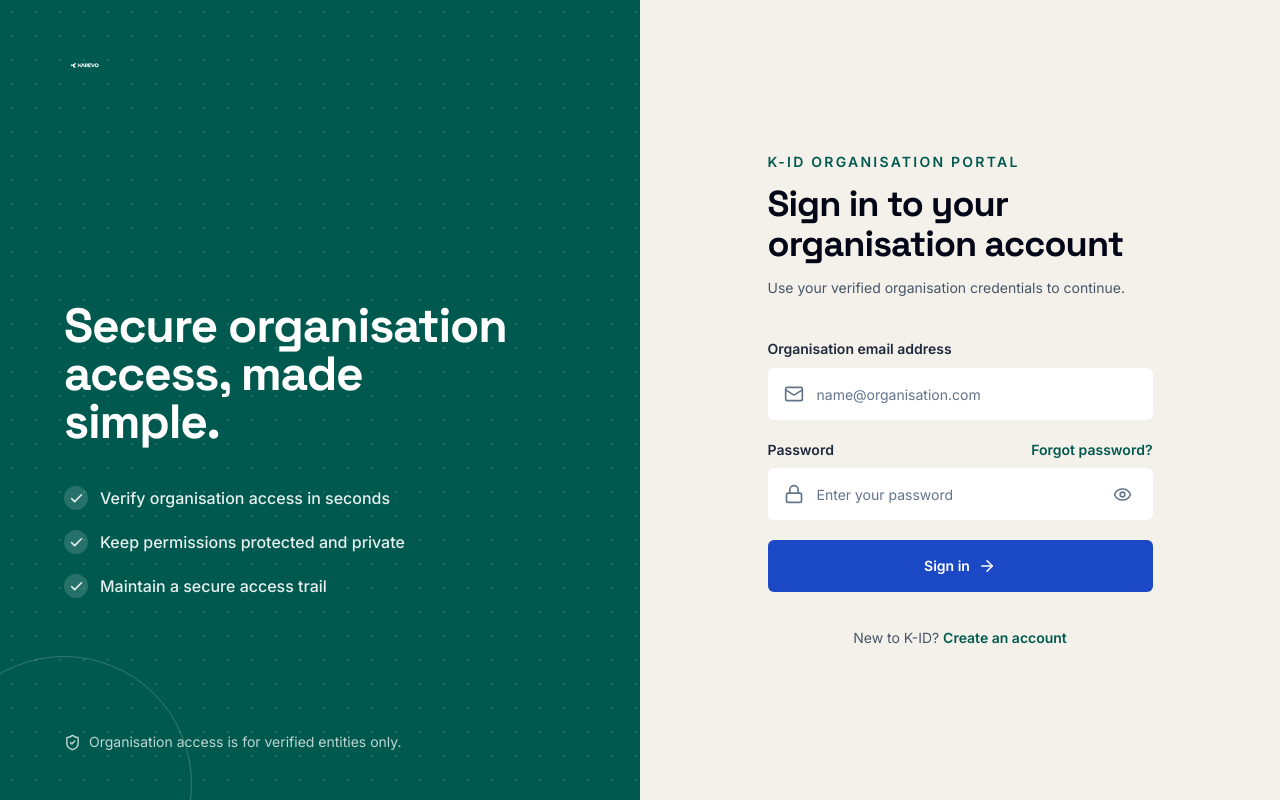
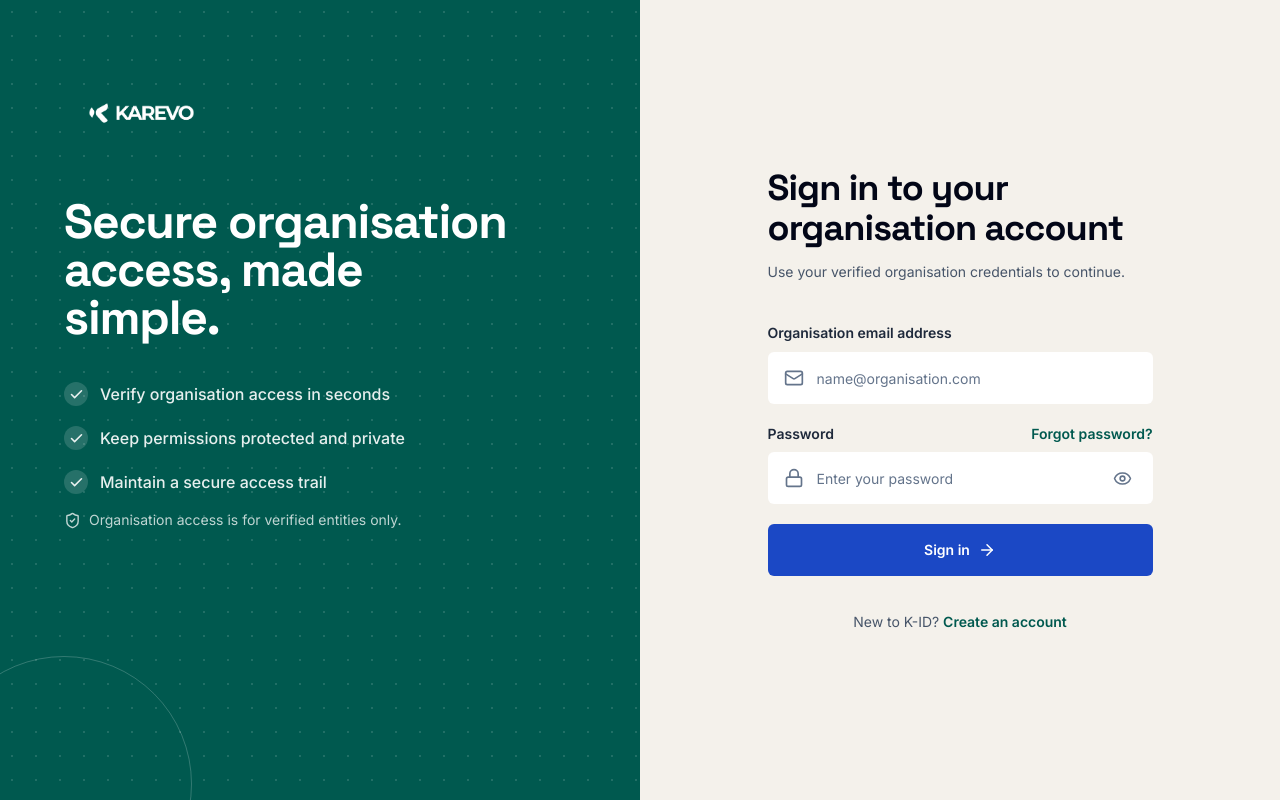
Before and after one commit to Karevo-technologies/karevo-users-webapp, a React (Vite) app: page /login in a window 1280 px wide. Built offline with nearby package versions, Linux system fonts and the light colour scheme.

Commit message:
feature login page added to ythe karevo repo

```diff
--- a/src/pages/login/page.tsx
+++ b/src/pages/login/page.tsx
@@ -71,6 +71,8 @@
   return (
     <main className="min-h-screen bg-[#f4f1eb] text-slate-900 antialiased">
       <div className="grid min-h-screen lg:grid-cols-[minmax(0,1fr)_minmax(0,1fr)]">
+
+        {/* left section where the welcome is */}
         <aside className="relative hidden overflow-hidden bg-[#00594f] px-10 py-12 text-white lg:flex lg:flex-col xl:px-16">
           <div
             className="pointer-events-none absolute inset-0 opacity-20"
@@ -81,16 +83,17 @@
             }}
           />
           <div className="pointer-events-none absolute -bottom-28 -left-16 h-64 w-64 rounded-full border border-white/20" />
-
+            {/* for the abstract circle at the bottob left conrn */}
           <div className="relative flex items-center">
             <img
               src={logo}
               alt="K-ID"
-              className="h-10 w-auto max-w-[150px] object-contain brightness-0 invert"
+              className="h-50 w-auto max-w-[150px] object-contain brightness-0 invert"
             />
+            {/* the invert might not be needed incase of white image provided */}
           </div>
 
-          <div className="relative my-auto max-w-xl pt-20">
+          <div className="relative max-w-xl">
             <h1 className="kv-display max-w-md text-4xl font-bold leading-[1.12] tracking-tight xl:text-5xl">
               Secure organisation access, made simple.
             </h1>
@@ -106,13 +109,31 @@
               ))}
             </ul>
           </div>
+          {/* the above has same code but different paprent style for padding nad margining, comment pout for reuse if needed later */}
+          {/* <div className="relative my-auto max-w-xl pt-20">
+            <h1 className="kv-display max-w-md text-4xl font-bold leading-[1.12] tracking-tight xl:text-5xl">
+              Secure organisation access, made simple.
+            </h1>
 
-          <p className="relative flex items-center gap-2 text-sm text-white/75">
+            <ul className="mt-10 space-y-5" aria-label="K-ID organisation benefits">
+              {organisationBenefits.map((benefit) => (
+                <li key={benefit} className="flex items-center gap-3 text-base font-medium text-white/90">
+                  <span className="flex h-6 w-6 shrink-0 items-center justify-center rounded-full bg-white/15">
+                    <Check size={15} strokeWidth={2.5} aria-hidden="true" />
+                  </span>
+                  {benefit}
+                </li>
+              ))}
+            </ul>
+          </div> */}
+
+          <p className="relative flex items-center gap-2 text-sm text-white/75 pt-4">
             <ShieldCheck size={17} aria-hidden="true" />
             Organisation access is for verified entities only.
           </p>
         </aside>
 
+        {/* Right section where the form is */}
         <section className="flex min-h-screen items-center justify-center px-6 py-12 sm:px-10 lg:px-16">
           <div className="w-full max-w-[385px]">
             <div className="mb-10 lg:hidden">
@@ -120,9 +141,9 @@
             </div>
 
             <header className="mb-9">
-              <p className="mb-3 text-sm font-semibold uppercase tracking-[0.16em] text-[#00594f]">
+              {/* <p className="mb-3 text-sm font-semibold uppercase tracking-[0.16em] text-[#00594f]">
                 K-ID Organisation Portal
-              </p>
+              </p> */}
               <h1 className="kv-display text-3xl font-bold tracking-tight text-slate-950 sm:text-4xl">
                 Sign in to your organisation account
               </h1>
@@ -193,7 +214,7 @@
                   <button
                     type="button"
                     onClick={() => setIsPasswordVisible((visible) => !visible)}
-                    className="absolute right-3 top-1/2 flex h-9 w-9 -translate-y-1/2 items-center justify-center rounded-lg text-slate-500 transition-colors hover:bg-[#d5e4e0] hover:text-[#00594f] focus-visible:outline-none focus-visible:ring-2 focus-visible:ring-[#00594f]/30"
+                    className="absolute right-3 top-1/2 flex h-9 w-9 -translate-y-1/2 items-center justify-center rounded-lg text-slate-500 transition-colors hover:bg-[##00594f] hover:text-[#00594f] focus-visible:outline-none focus-visible:ring-2 focus-visible:ring-[#00594f]/30"
                     aria-label={isPasswordVisible ? "Hide password" : "Show password"}
                     disabled={isLoading}
                   >
```
